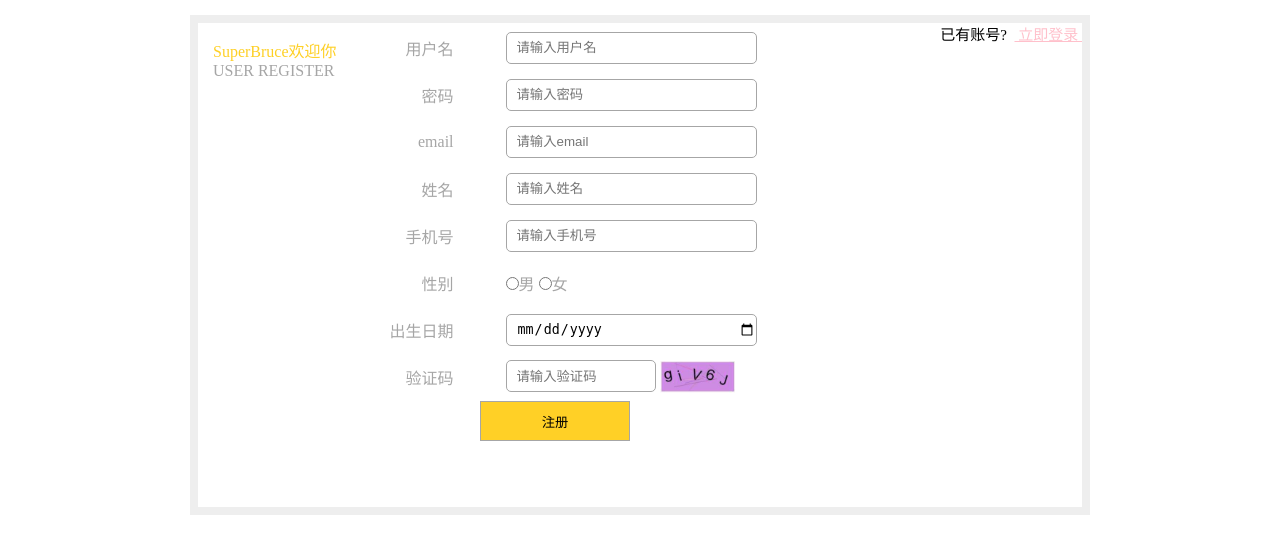
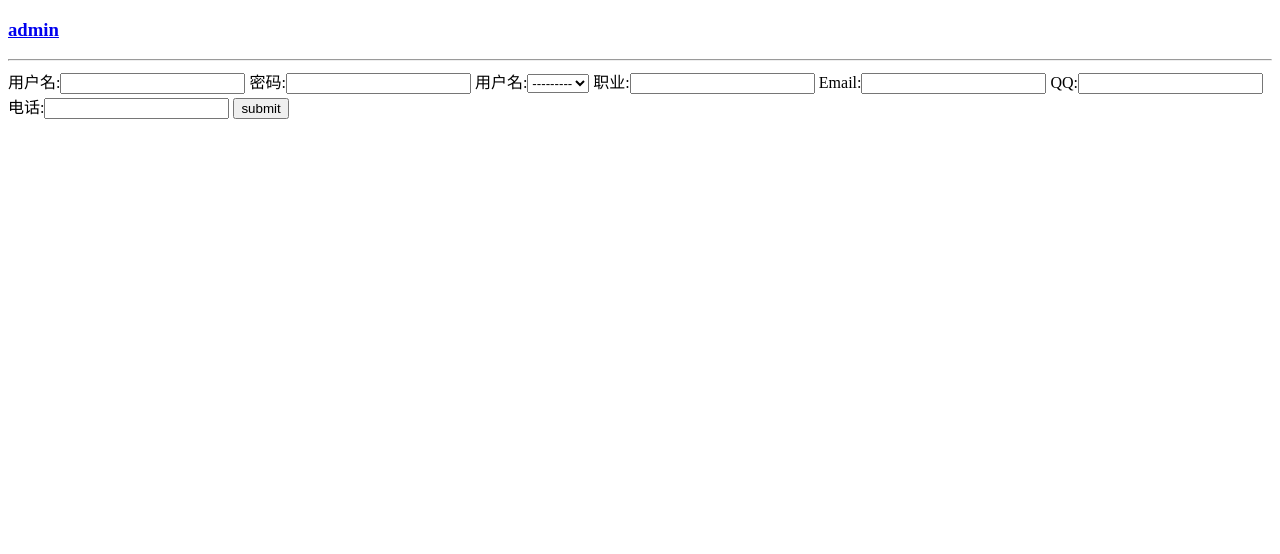
Before and after one commit to BlazarBruce/SuperBruce, a Django app: page /register/ in a window 1280 px wide. Shown: the top 554 px of the page. Run offline with Django 3.2, Linux system fonts and the light colour scheme.

Commit message:
1、form组件进行组测验证、修复无法注册的问题。

```diff
--- a/SuperBruce/settings.py
+++ b/SuperBruce/settings.py
@@ -45,7 +45,7 @@ MIDDLEWARE = [
     'django.middleware.security.SecurityMiddleware',
     'django.contrib.sessions.middleware.SessionMiddleware',
     'django.middleware.common.CommonMiddleware',
-    'django.middleware.csrf.CsrfViewMiddleware',
+    # 'django.middleware.csrf.CsrfViewMiddleware',
     'django.contrib.auth.middleware.AuthenticationMiddleware',
     'django.contrib.messages.middleware.MessageMiddleware',
     'django.middleware.clickjacking.XFrameOptionsMiddleware',
--- a/blog/forms.py
+++ b/blog/forms.py
@@ -51,7 +51,6 @@ class LoginForm(forms.Form):
             self.add_error("re_password", ValidationError("两次密码不一致"))
         else:
             return self.cleaned_data
-
 
 
 # 注册的form类
@@ -110,7 +109,7 @@ class RegForm(forms.Form):
     # 重写username字段的局部钩子
     def clean_username(self):
         username = self.cleaned_data.get("username")
-        is_exist = models.useInfo.objects.filter(username=username)
+        is_exist = models.UserInfo.objects.filter(username=username)
         if is_exist:
             # 表示用户名已注册
             self.add_error("username", ValidationError("用户名已存在"))
@@ -120,7 +119,7 @@ class RegForm(forms.Form):
     # 重写email字段的局部钩子
     def clean_email(self):
         email = self.cleaned_data.get("email")
-        is_exist = models.useInfo.objects.filter(email=email)
+        is_exist = models.UserInfo.objects.filter(email=email)
         if is_exist:
             # 表示邮箱已注册
             self.add_error("email", ValidationError("邮箱已被注册"))
@@ -135,3 +134,19 @@ class RegForm(forms.Form):
             self.add_error("re_password", ValidationError("两次密码不一致"))
         else:
             return self.cleaned_data
+
+class UserForm(forms.ModelForm):
+    class Meta:
+        model = models.UserInfo
+        fields=(
+            'name','password','gender',
+            'profession',
+            'email','qq','phone'
+        )
+
+    # 钩子函数
+    def clean_qq(self):
+        cleaned_data = self.cleaned_data.get("qq")
+        if not cleaned_data.isdigit():
+            return forms.ValidationError("必须是数字！")
+        return int(cleaned_data)
--- a/blog/models.py
+++ b/blog/models.py
@@ -1,15 +1,36 @@
 import hashlib
 from django.db import models
 
+class UserInfo(models.Model):
+    SEX_ITEMS=[
+        (1,'男'),
+        (2,'女'),
+        (0,'未知')
+    ]
+    STATUS_ITEMS = [
+        (1, '申请'),
+        (2, '通过'),
+        (0, '拒绝')
+    ]
+    name = models.CharField(max_length=128,verbose_name="用户名")
+    password = models.CharField(max_length=64, verbose_name="密码")
+    gender= models.IntegerField(choices=SEX_ITEMS,verbose_name="用户名")
+    profession= models.CharField(max_length=128, verbose_name="职业")
+    email = models.EmailField(verbose_name="Email")
+    qq = models.CharField(max_length=128,verbose_name="QQ")
+    phone = models.CharField(max_length=128,verbose_name="电话")
+    status = models.IntegerField(choices=STATUS_ITEMS, default=0,verbose_name=
+    "审核状态")
+    create_time = models.DateTimeField(auto_now_add=True, editable=False, verbose_name=
+    '注册时间')
 
-class useInfo(models.Model):
-    username = models.CharField(max_length=64, unique=True,verbose_name="用户名") #用户名
-    password = models.CharField(max_length=64,verbose_name="密码") #密码
-    name = models.CharField(max_length=64, unique=True,verbose_name="姓名") # 姓名
-    phone = models.CharField(max_length=16,verbose_name="电话") #电话
-    gender = models.CharField(max_length=16,verbose_name="性别") #性别
-    email = models.EmailField(max_length=64,verbose_name="邮箱地址") #邮箱
-    birthday = models.DateField(max_length=64,verbose_name="出生日期") # 出生日期
-    create_time = models.DateTimeField(auto_now_add=True, verbose_name='注册时间') #注册时间
+    def __str__(self):
+        return self.name
+
     class Meta:
-        verbose_name = '用户信息表'
+        verbose_name = verbose_name_plural = '用户信息表'
+
+    # 类方法、将获取搜友信息的逻辑封装到models层中
+    @classmethod
+    def get_all(cls):
+        return cls.objects.all()
--- a/blog/views.py
+++ b/blog/views.py
@@ -4,10 +4,12 @@ import functools
 import datetime
 import requests
 from django.conf import settings
+from django.http import HttpResponseRedirect
+from django.urls import reverse
 from django.http import JsonResponse
 from django.contrib import auth # auth模块，可用于登录验证
 from django.shortcuts import render,redirect,HttpResponse
-from blog.forms import LoginForm, RegForm  # 登录/注册、数据验证表单
+from blog.forms import LoginForm, RegForm ,UserForm  # 登录/注册、数据验证表单
 from django.views.decorators.csrf import csrf_exempt  # 先不做csrf验证
 
 # 初始展示界面
@@ -41,7 +43,7 @@ def login(request):
         if valid_code.upper() == "A134Z":
             # 验证码正确
             # 利用auth模块做用户名和密码的校验
-            user = models.useInfo.objects.filter(username=username, password=password).first()
+            user = models.UserInfo.objects.filter(username=username, password=password).first()
             if user:
                 # 登录成功将user_id添加到session中
                 request.session["user_id"] = user.id
@@ -57,41 +59,25 @@ def login(request):
         return JsonResponse(ret)
     return render(request, "login.html")
 
-@csrf_exempt
+# @csrf_exempt
 def register(request):
     """网站注册功能"""
+    # students = Student.objects.all()
+    # 优化获取逻辑、使用类方法
+    users = models.UserInfo.get_all()
     if request.method == "POST":
-        # 获取前端传来的数据
-        user = request.POST.get('username')
-        pwd = request.POST.get('password')
-        email = request.POST.get('email')
-        name = request.POST.get('name')
-        phone = request.POST.get('tel')
-        gender = request.POST.get('gender')
-        birthday = request.POST.get('birthday')
-        # print(user,pwd,email,name,phone,gender,birthday) # 目前可以拿到前端纯回来发的数据
-        # ORM将数据插入数据库、并且返回登录界面
-        # 查询是否村子啊该用户
-        user_list = models.useInfo.objects.filter(username=user)
-        # 判断数据库是否存在改用户
-        if user_list :
-            # 此处怎样将信息展现给前端用户？？？
-            error_name = '%s用户名已经存在了' % user
-            return  render(request,'register.html')
-            # return  render(request,'register.html',{'error_name':error_name})
-        # 存储到数据库
-        else:
-            user = models.useInfo.objects.create(username=user,
-                                                 password=pwd,
-                                                 email=email,
-                                                 name=name,
-                                                 phone=phone,
-                                                 gender=gender,
-                                                 birthday=birthday,
-                                                 create_time=datetime.datetime.now())
-            user.save()
-            return redirect('/login/')
-    return render(request, 'register.html')
+        form = UserForm(request.POST)
+        if form.is_valid():
+            form.save()
+            return HttpResponseRedirect(reverse('index'))  # 反射跳转
+    else:
+        form = UserForm()
+    context = {
+        'students': users,
+        'form': form
+    }
+
+    return render(request, 'register.html', context=context)
 
 # 注销界面
 def logout(request):
@@ -103,7 +89,7 @@ def index(request):
     """网站的主界面"""
     # 后端传递数据到前端
     user_id = request.session.get("user_id")
-    user_obj = models.useInfo.objects.filter(id=user_id).first()
+    user_obj = models.UserInfo.objects.filter(id=user_id).first()
 
     return render(request, "index.html", {"obj": user_obj})
 
--- a/templates/login.html
+++ b/templates/login.html
@@ -47,8 +47,8 @@
     </div>
 </div>
 
-<script src="../static/js/jquery-3.3.1.js"></script>
-<script src="../static/bootstrap/js/bootstrap.min.js"></script>
+<script src="/static/js/jquery-3.3.1.js"></script>
+<script src="/static/bootstrap/js/bootstrap.min.js"></script>
 <script>
     // id选择器绑定js代码
     $("#login-button").click(function () {
--- a/templates/register.html
+++ b/templates/register.html
@@ -2,67 +2,21 @@
 <html lang="en">
 <head>
     <meta charset="UTF-8">
-    <meta name="viewport" content="width=device-width, initial-scale=1.0">
-    <title>注册页面</title>
-    <link rel="stylesheet" href="../static/css/register.css">
+    <title>注册</title>
 </head>
 <body>
-    <div class="rg_layout">
-        <div class = "rg_left">
-            <p>SuperBruce欢迎你</p>
-            <p>USER REGISTER</p>
-        </div>
-        <div class = "rg_center">
-            <div class="rg_form">
-                <!-- 定义表单 form-->
-                <form action="/register/" method="post">
-                    <table >
-                        <tr>
-                            <td class="td_left"><label for="usename"></label> 用户名</td>
-                            <td class="td_right"><input type="text" name="username" id="username" placeholder="请输入用户名"></td>
-                        </tr>
-                        <tr>
-                            <td class="td_left"><label for="password"></label> 密码</td>
-                            <td class="td_right"><input type="password" name="password" id="password" placeholder="请输入密码"></td>
-                        </tr>
-                        <tr>
-                            <td class="td_left"><label for="email"></label> email</td>
-                            <td class="td_right"><input type="email" name="email" id="email" placeholder="请输入email"></td>
-                        </tr>
-                        <tr>
-                            <td class="td_left"><label for="name"></label> 姓名</td>
-                            <td class="td_right"><input type="text" name="name" id="name" placeholder="请输入姓名"></td>
-                        </tr>
-                        <tr>
-                            <td class="td_left"><label for="tel"></label> 手机号</td>
-                            <td class="td_right"><input type="text" name="tel" id="tel" placeholder="请输入手机号"></td>
-                        </tr>
-                        <tr>
-                            <td class="td_left"><label>性别</label></td>
-                            <td class="td_right"><input type="radio" name="gender" value="male">男
-                                <input type="radio" name="gender" value="famale">女
-                            </td>
-                        </tr>
-                        <tr>
-                            <td class="td_left"><label for="birthday">出生日期</label></td>
-                            <td class="td_right"><input type="date" name="birthday" id="birthday" placeholder="年/月/日"></td>
-                        </tr>
-                        <tr>
-                            <td class="td_left"><label for="checkcode">验证码</label></td>
-                            <td class="td_right"><input type="text" name="checkcode" id="checkcode" placeholder="请输入验证码">
-                                <img id ="img_check" src="../static/img/check.png" >
-                            </td>
-                        </tr>
-                        <tr>
-                            <td colspan="2" align="center"><input type="submit" id = "btn_sub" value="注册"></td>
-                        </tr>
-                    </table>
-                </form>
-            </div>
-        </div>
-        <div class = "rg_right">
-            <p>已有账号?&nbsp;  <a href="/login/">&nbsp;立即登录&nbsp;</a></p>
-        </div>
-    </div>
+<h3><a href="/admin/">admin</a></h3>
+<ul>
+    {% for user in users %}
+        <li>{{ user.name }}---{{ user.get_status_display }}</li>
+    {% endfor %}
+</ul>
+<hr/>
+<form action="/register/" method="post">
+    {% csrf_token %}
+    {{ form }}
+    <input type="submit" value="submit">
+</form>
+
 </body>
 </html>
--- a/templates/问题.txt
+++ b/templates/问题.txt
@@ -8,3 +8,8 @@
 
 6、个人站点首页的编写
 7、钩子函数、局部钩子和全局钩子（进行单个/多个字段验证）
+
+
+
+
+stark组件：
```
